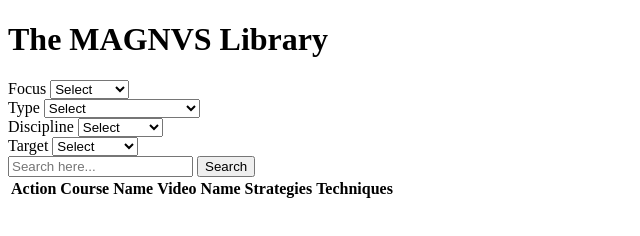
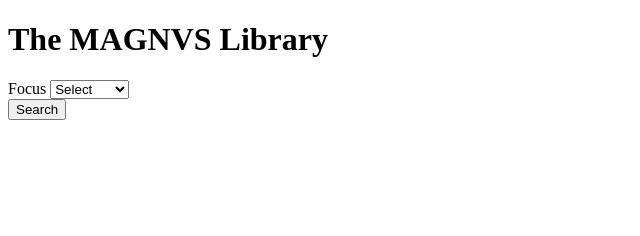
Before and after one commit to rhagan19/MAGNVSwebsite, a plain HTML site: page index.html in a window 1280 px wide. Shown: the whole page, without its empty margins (0-640 px from the left). Drawn offline with Linux system fonts and the light colour scheme.

Commit message:
Update index.html

```diff
--- a/index.html
+++ b/index.html
@@ -14,56 +14,45 @@
     <div id="filters">
         <div class="filter-group">
             <label for="focus-select">Focus</label>
-            <select id="focus-select">
+            <select id="focus-select" class="filter">
                 <option value="">Select Focus</option>
+                <!-- Focus options will be dynamically loaded here -->
             </select>
         </div>
 
-        <div class="filter-group">
+        <div class="filter-group" style="display:none;">
             <label for="type-select">Type</label>
-            <select id="type-select">
+            <select id="type-select" class="filter">
                 <option value="">Select Type</option>
+                <!-- Type options will be dynamically loaded here -->
             </select>
         </div>
 
-        <div class="filter-group">
+        <div class="filter-group" style="display:none;">
             <label for="discipline-select">Discipline</label>
-            <select id="discipline-select">
+            <select id="discipline-select" class="filter">
                 <option value="">Select Discipline</option>
+                <!-- Discipline options will be dynamically loaded here -->
             </select>
         </div>
 
-        <div class="filter-group">
+        <div class="filter-group" style="display:none;">
             <label for="target-select">Target</label>
-            <select id="target-select">
+            <select id="target-select" class="filter">
                 <option value="">Select Target</option>
+                <!-- Target options will be dynamically loaded here -->
             </select>
         </div>
-    </div>
 
-    <div id="search-area">
-        <input type="text" id="search-box" placeholder="Search here...">
-        <button id="search-btn">Search</button>
+        <button id="search-btn" class="filter">Search</button>
+        <button id="reset-btn" class="filter" style="display:none;">Reset</button>
     </div>
 
     <div id="results-container">
-        <table id="results-table">
-            <thead>
-                <tr>
-                    <th>Action</th>
-                    <th>Course Name</th>
-                    <th>Video Name</th>
-                    <th>Strategies</th>
-                    <th>Techniques</th>
-                </tr>
-            </thead>
-            <tbody>
-                <!-- Results will be dynamically inserted here -->
-            </tbody>
-        </table>
+        <!-- Results will be dynamically inserted here -->
     </div>
 
-    <!-- Profile page structure -->
+    <!-- Profile page structure (if needed) -->
     <div id="profile-page" style="display: none;">
         <!-- Profile content will be dynamically inserted here -->
     </div>
```
